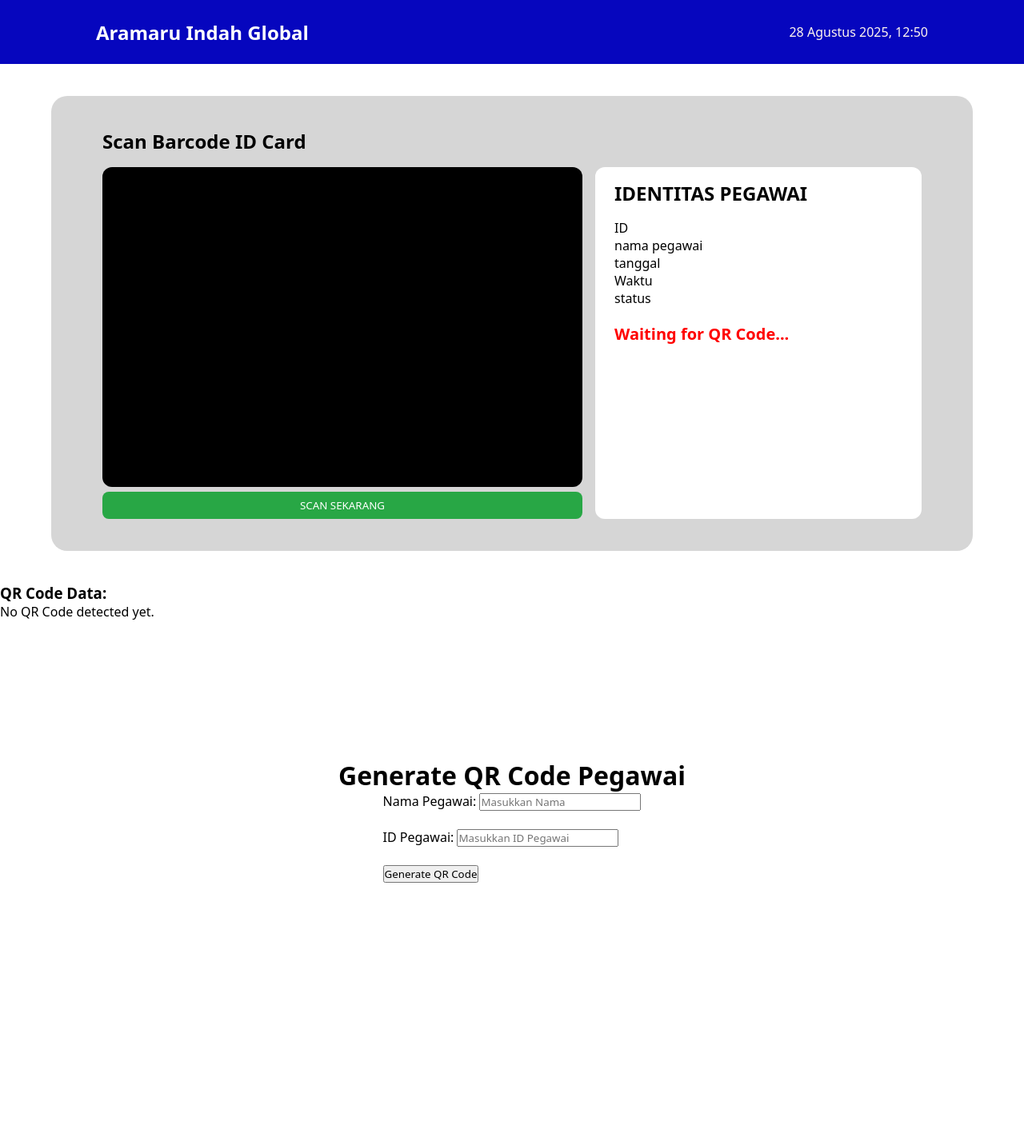
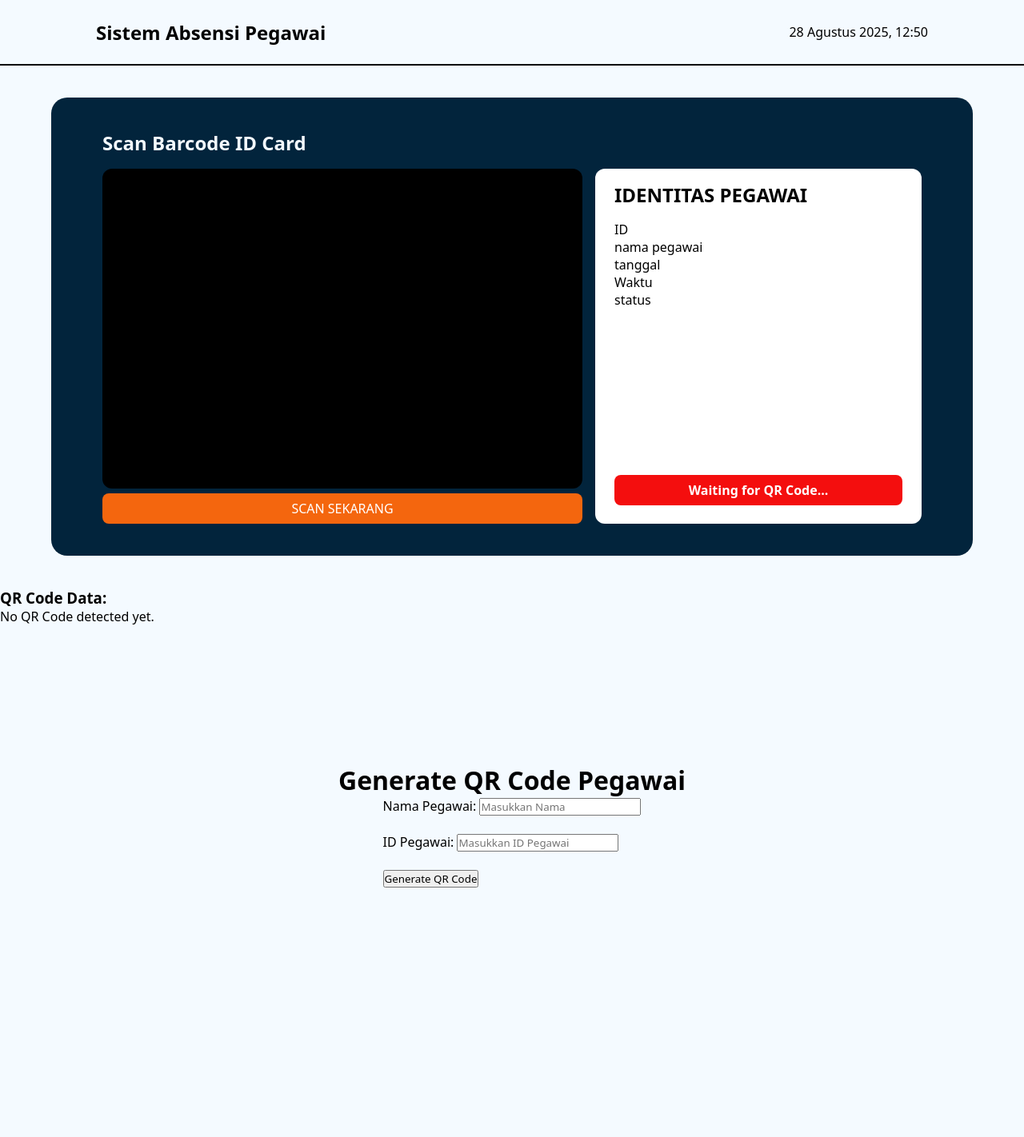
Before and after one commit to NehemiaRevel/AbsensiPegawai, a PHP site: page / in a window 1280 px wide. Shown: the whole page at 80% size. Before the commit the page ends 1104 px from the top, so only its background shows below. Run offline with PHP 8.4, Linux system fonts and the light colour scheme; some libraries are stand-ins or nearby versions.

Commit message:
Frontend design update

```diff
--- a/function.js
+++ b/function.js
@@ -78,7 +78,7 @@ async function startCamera() {
         stream = await navigator.mediaDevices.getUserMedia({ video: true });
         video.srcObject = stream;
         isCameraOn = true;
-        toggleBtn.textContent = "Turn off Camera";
+        toggleBtn.textContent = "Turn Off Camera";
         toggleBtn.classList.remove("off");
         toggleBtn.classList.add("on");
 
@@ -118,7 +118,7 @@ function scanQRCode() {
 
     if (code) {
         qrResult.textContent = `QR Code Data: ${code.data}`;
-        updateStatus('green', 'QR Code Detected!');
+        updateStatus('green', 'QR Code Detected');
         console.log('QR Code Data:', code.data);
 
         // Split the QR code data into name and ID
@@ -184,7 +184,7 @@ function stopCamera() {
         video.srcObject = null;
     }
     isCameraOn = false;
-    toggleBtn.textContent = "Turn on Camera";
+    toggleBtn.textContent = "Turn On Camera";
     toggleBtn.classList.remove("on");
     toggleBtn.classList.add("off");
 }
--- a/index.html
+++ b/index.html
@@ -12,7 +12,7 @@
 
     <div class="navContainer">
         <div class="navTitle">
-            <div>Aramaru Indah Global</div>
+            <div>Sistem Absensi Pegawai</div>
         </div>
         <div class="toDate" id="todayDate">
         </div>
--- a/style.css
+++ b/style.css
@@ -4,9 +4,13 @@
     font-family:system-ui, -apple-system, BlinkMacSystemFont, 'Segoe UI', Roboto, Oxygen, Ubuntu, Cantarell, 'Open Sans', 'Helvetica Neue', sans-serif;
 }
 
+body {
+    background-color: #f4faff;
+}
+
 .navContainer {
-    background-color:rgb(6, 6, 190);
-    color: seashell;
+    background-color:#f4faff;
+    color: rgb(0, 0, 0);
     width: 100%;
     height: 10vh;
     top: 0;
@@ -14,12 +18,13 @@
     display: flex;
     align-items: center;
     justify-content:space-between;
+    border-bottom: #000000 2px solid;
 }
 
 .navTitle {
     font-size: 1.5rem;
     font-weight: bold;
-    color: rgb(255, 255, 255);
+    color: rgb(0, 0, 0);
     margin-left: 15vh;
 }
 
@@ -28,12 +33,13 @@
 }
 
 .absenContainer{
-    background-color: rgb(214, 214, 214);
+    background-color:#02243c;
     border-radius: 20px;
     display: flex;
     flex-direction: column;
     margin: 5vh 8vh;
     padding: 5vh 8vh;
+    color: #f4faff;
 }
 
 .absenBox {
@@ -62,6 +68,8 @@ video {
     color: white;
     border: none;
     border-radius: 8px;
+    font-size: 1rem;
+    font-weight: 500;
     cursor: pointer;
 }
 
@@ -69,13 +77,14 @@ video {
     background-color: #FF0000;
 }
 #toggleBtn.off {
-    background-color: #28a745;
+    background-color: #F4660E;
 }
 
 .dataPegawaiContainer {
     display: flex;
     flex-direction: column;
     background-color: rgb(255, 255, 255);
+    color: #000000;
     border-radius: 12px;
     margin-left: 2vh;
     padding: 2vh 3vh;
@@ -111,12 +120,17 @@ video {
 }
 
 #status {
-    margin-top: 20px;
+    margin-top: 26vh;
+    padding: 1vh;
     font-weight: bold;
-    font-size: 20px;
+    font-size: 1rem;
     transition: all 0.5s ease;
-    color: red; /* Default color is red */
+    color: rgb(255, 255, 255); /* Default color is red */
+    background-color: #f40e0e;
+    border-radius: 8px;
+    text-align: center;
 }
+
 #status.green {
-    color: green;
+    background-color: green;
 }
```
